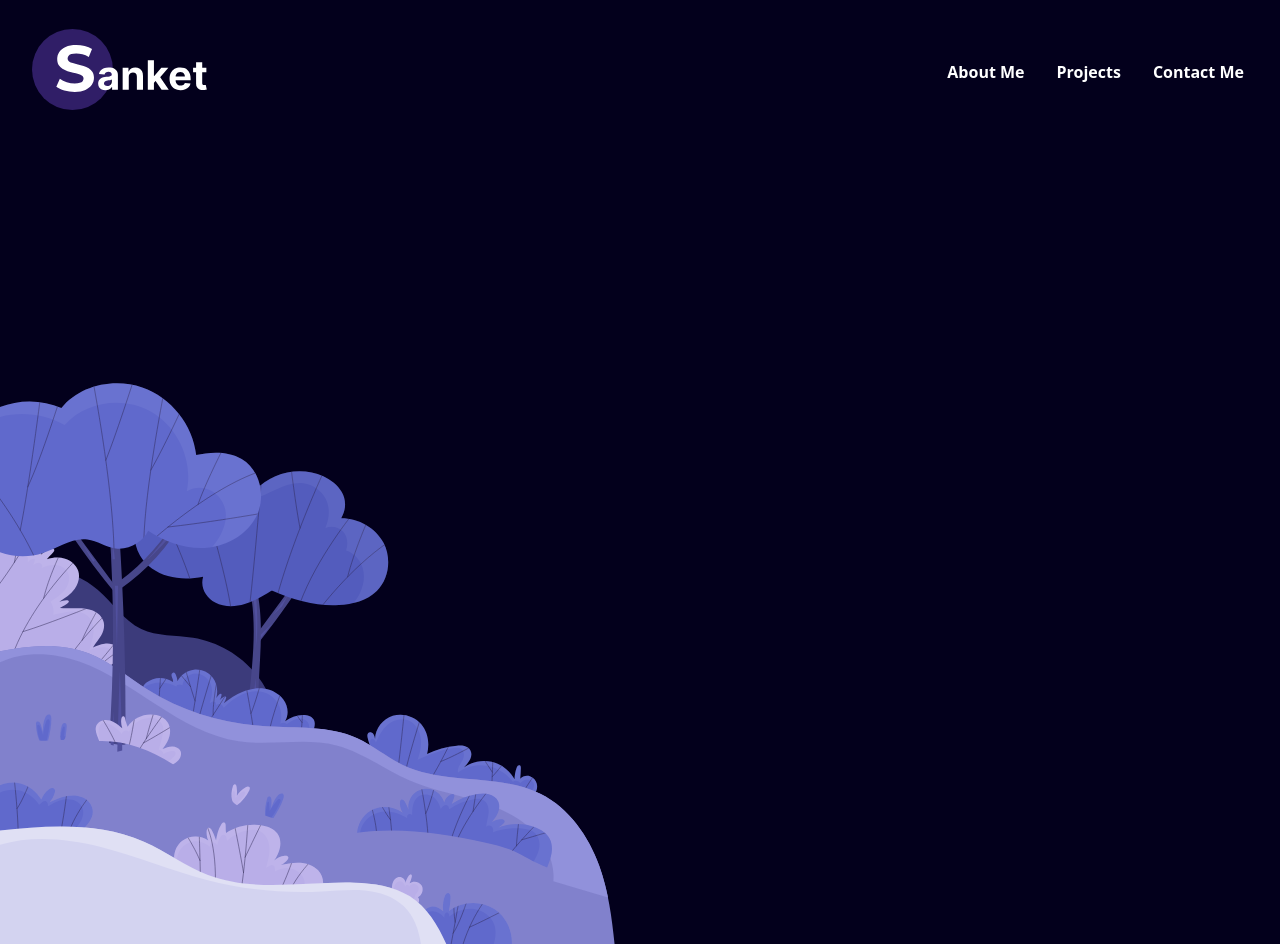
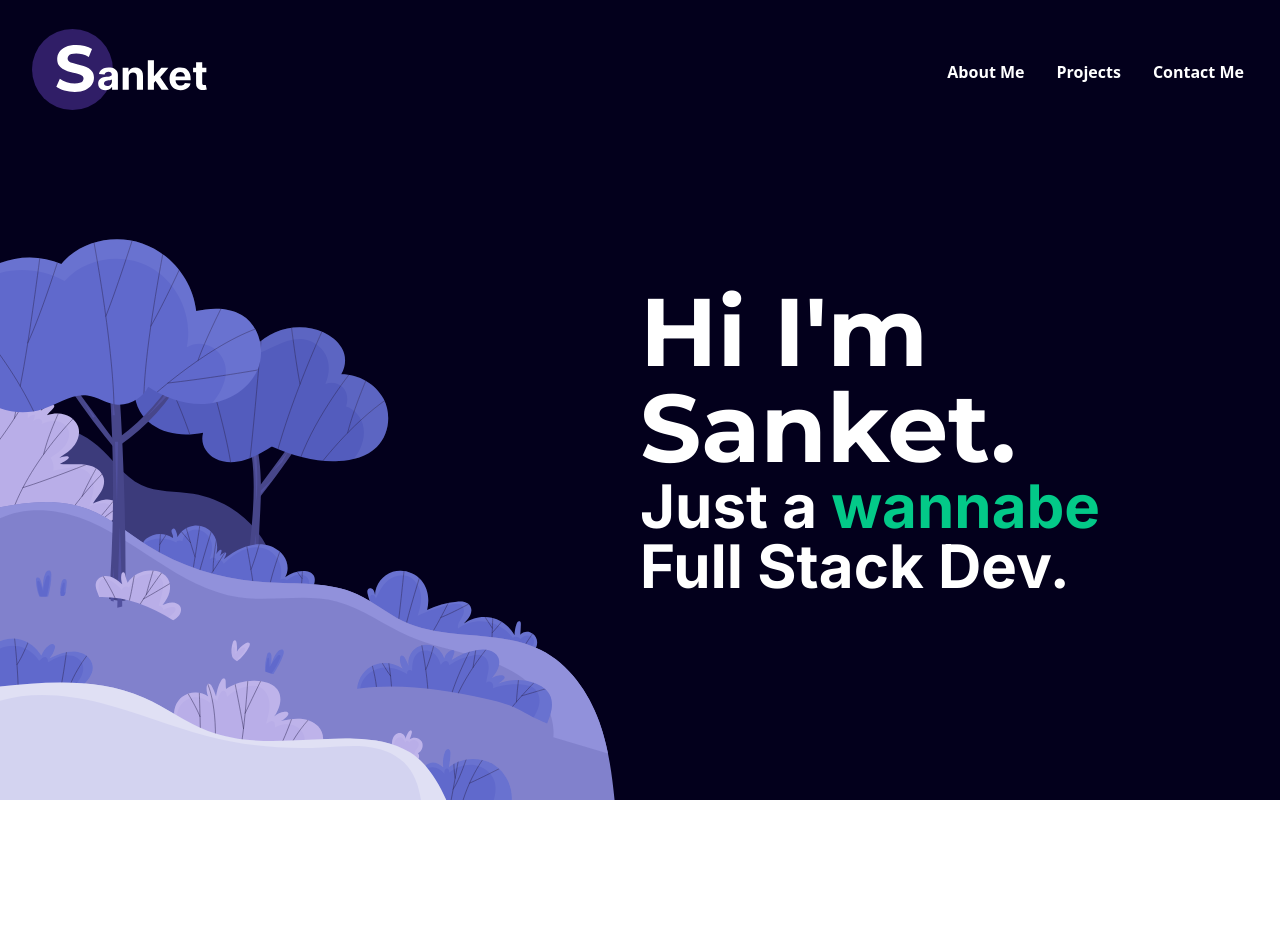
Before and after one commit to sanket-16/portfolio-2.0, a React (Vite) app: page / in a window 1280 px wide. After the commit the page ends 800 px from the top, so only its background shows below. Built offline with nearby package versions, Linux system fonts and the light colour scheme.

Commit message:
Hero Section Done✅

```diff
--- a/src/components/Navbar.tsx
+++ b/src/components/Navbar.tsx
@@ -6,7 +6,7 @@ export default function Navbar() {
   const [navbarOpen, setNavbarOpen] = useState(false);
   return (
     <>
-      <nav className="relative flex flex-wrap items-center justify-between px-2 py-3">
+      <nav className="relative flex flex-wrap items-center justify-between px-2 py-3 h-[10vh] ">
         <div className="container px-4 mx-auto flex flex-wrap items-center justify-between">
           <div className="w-full relative flex justify-between lg:w-auto lg:static lg:block lg:justify-start">
             <a className="text-sm font-bold leading-relaxed inline-block mr-4 py-2 ">
--- a/src/sections/Hero.tsx
+++ b/src/sections/Hero.tsx
@@ -2,7 +2,18 @@ import React from 'react';
 
 function Hero() {
   return (
-    <div className=" bg-hero-img bg-no-repeat bg-left-bottom md:bg-60% bg-80% min-h-screen"></div>
+    <div className=" md:bg-hero-img bg-no-repeat bg-left-bottom md:bg-60% bg-80% h-[90vh] md:m-0 my-20 mx-2 md:grid md:grid-cols-2 items-center justify-center">
+      <div></div>
+      <h1 className="font-bold flex flex-col">
+        <span className="font-Montserrat md:text-8xl text-6xl">
+          Hi I'm Sanket.
+        </span>
+        <span className="font-Inter md:text-6xl text-4xl">
+          Just a <span className="text-mint-green">wannabe</span>
+        </span>
+        <span className="font-Inter md:text-6xl text-4xl">Full Stack Dev.</span>
+      </h1>
+    </div>
   );
 }
 
```
